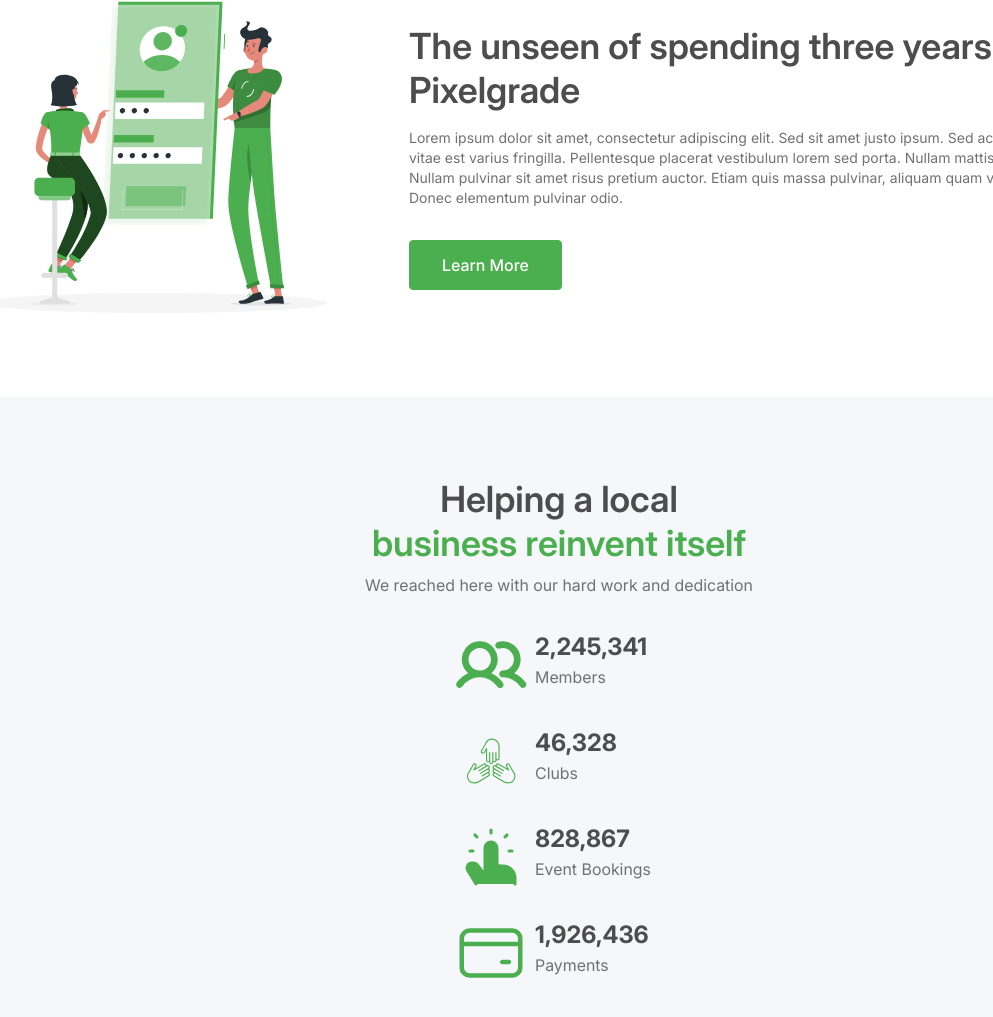
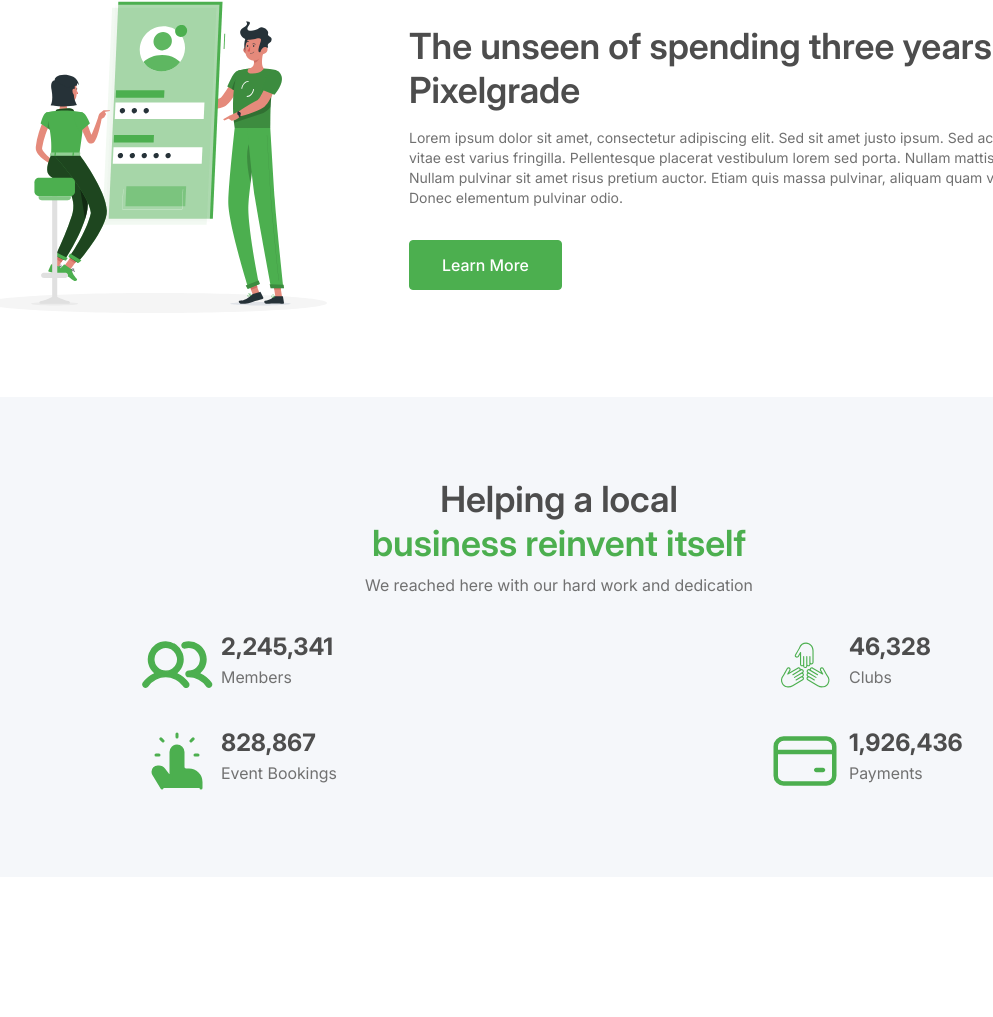
Before and after one commit to iecya/nexcent-saas-case-study, a website: page index.html in a window 1280 px wide. Shown: the part 1461-2478 px from the top of the page, without its empty margins (81-1074 px from the left). After the commit the page ends 2338 px from the top, so only its background shows below. Drawn offline with nearby package versions, Linux system fonts and the light colour scheme; files that its build step writes are made by us from their sources; a web font is replaced by a local one.

Commit message:
Achievement section styling tablet

```diff
--- a/index.html
+++ b/index.html
@@ -136,7 +136,7 @@
             <p>We reached here with our hard work and dedication</p>
         </div>
 
-        <div class="grid gap-x-2 gap-y-6 grid-cols-1">
+        <div class="grid gap-x-2 gap-y-6 grid-cols-1 md:grid-cols-2">
 
             <div class="achievement text-left flex gap-2 mx-auto min-w-52">
                 <div class="w-fit">
```
